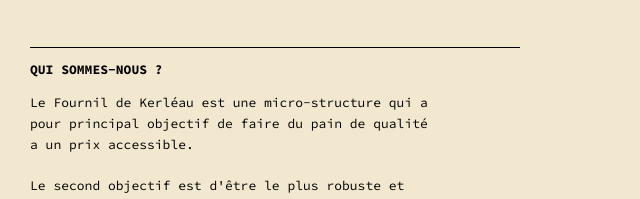
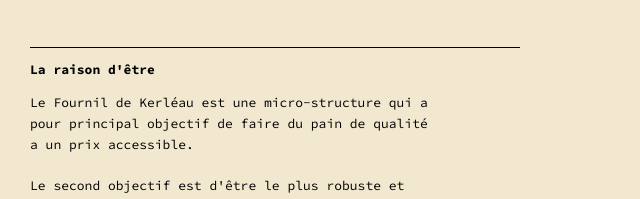
Before and after one commit to j-andre-56/le-fournil-de-kerleau, a plain HTML site: page index.html in a window 1280 px wide. Shown: the part 772-971 px from the top of the page, 0-640 px from the left. Drawn offline with Linux system fonts and the light colour scheme; no server answers.

Commit message:
Update index.html

```diff
--- a/index.html
+++ b/index.html
@@ -177,7 +177,7 @@
     </section>
 
     <section>
-      <h2>QUI SOMMES-NOUS ?</h2>
+      <h2>La raison d'être</h2>
       <p>
         Le Fournil de Kerléau est une micro-structure qui a pour principal objectif de faire du pain de qualité a un prix accessible.<br><br>
 Le second objectif est d'être le plus robuste et agile possible face aux crises qui se multiplient.<br><br>
```
